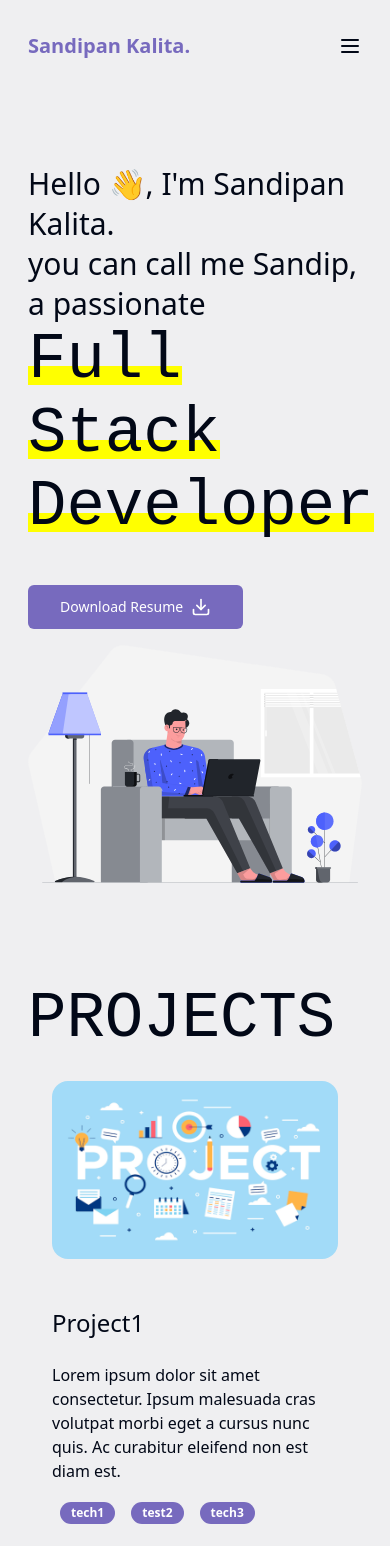
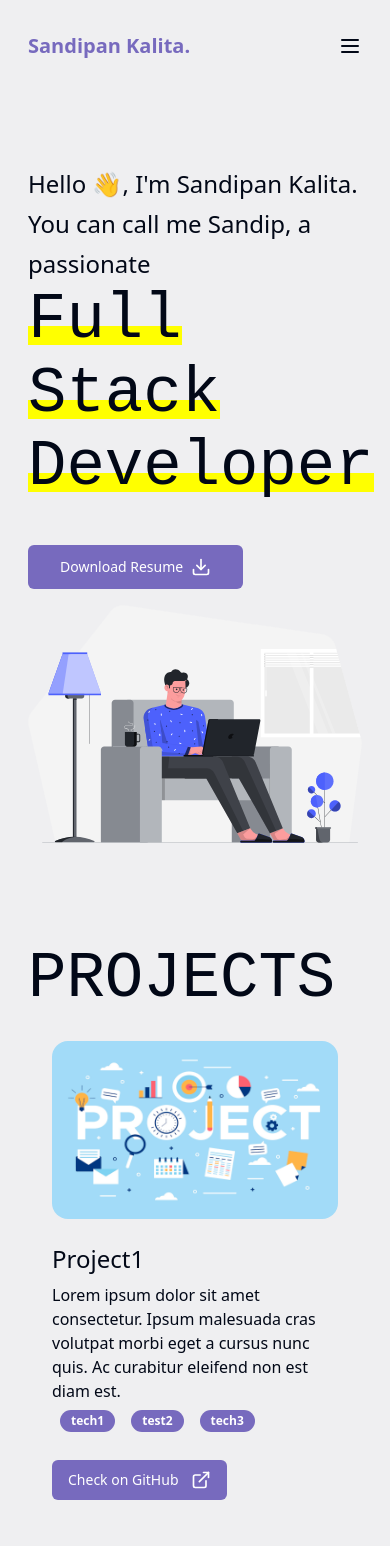
Before and after one commit to sandipanxlr8/portfolio, a React (Vite) app: page / in a window 390 px wide. Shown: the top 1546 px of the page. Built offline with nearby package versions, Linux system fonts and the light colour scheme.

Commit message:
add contact section details

```diff
--- a/package.json
+++ b/package.json
@@ -7,7 +7,8 @@
     "dev": "vite",
     "build": "tsc && vite build",
     "lint": "eslint . --ext ts,tsx --report-unused-disable-directives --max-warnings 0",
-    "preview": "vite preview"
+    "preview": "vite preview",
+    "host": "vite --host"
   },
   "dependencies": {
     "@radix-ui/react-label": "^2.0.2",
--- a/src/components/home/Home.tsx
+++ b/src/components/home/Home.tsx
@@ -16,10 +16,8 @@ function Home() {
       {/* landing section */}
       <div className="mt-12 lg:flex lg:flex-row">
         <div className="pt-14 lg:pt-[120px]">
-          <h2 className="text-3xl/10">
-            Hello 👋, I'm Sandipan Kalita.
-            <br />
-            you can call me Sandip, a passionate
+          <h2 className="text-2xl/10">
+            Hello 👋, I'm Sandipan Kalita. You can call me Sandip, a passionate
           </h2>
           <span className="text-[4rem]/[1.15] font-[monospace] half-highlight-accent-bg">
             Full Stack Developer
--- a/src/components/home/contact/Contact.tsx
+++ b/src/components/home/contact/Contact.tsx
@@ -1,4 +1,14 @@
+import { Mail, Github, Linkedin } from "lucide-react";
+
 function Contact() {
+  const email = "sandipankalitaofficial@gmail.com";
+  const githubUrl = "https://github.com/sandipanxlr8";
+  const linkedinUrl = "https://www.linkedin.com/in/sandipan-kalita";
+
+  const handleExternalLinkClick = (url: string) => {
+    window.open(url, "_blank", "noopener noreferrer");
+  };
+
   return (
     <div className="mt-[100px] mb-12">
       <h2 className="text-[5rem]/[1.15] lg:text-[10rem]/[1.15] font-[monospace]">
@@ -12,7 +22,21 @@ function Contact() {
           collaborations and conversations.
         </p>
 
-        <div className="mt-10">socials</div>
+        <div className="mt-10 font-bold">FIND ME AT</div>
+        <div className="flex flex-row mt-4">
+          <Mail
+            className="mx-4 h-16 w-16 hover:text-accent-foreground"
+            onClick={() => handleExternalLinkClick(`mailto:${email}`)}
+          />
+          <Github
+            className="mx-4 h-16 w-16 hover:text-accent-foreground"
+            onClick={() => handleExternalLinkClick(githubUrl)}
+          />
+          <Linkedin
+            className="mx-4 h-16 w-16 hover:text-accent-foreground"
+            onClick={() => handleExternalLinkClick(linkedinUrl)}
+          />
+        </div>
       </div>
     </div>
   );
--- a/src/components/home/projects/Project.tsx
+++ b/src/components/home/projects/Project.tsx
@@ -26,10 +26,10 @@ function Project({ project }: ProjectPropsInterface) {
           className="rounded-2xl lg:w-[46rem] aspect-[16/10]"
         />
       </div>
-      <div className="py-6 px-6 sm:px-6 lg:px-14 lg:w-[55%]">
+      <div className="pt-0 sm:pt-0 lg:pt-6 pb-6 px-6 sm:px-6 lg:px-14 lg:w-[55%]">
         <h3 className="text-2xl">{project.name}</h3>
-        <p className="mt-6">{project.desc}</p>
-        <div className="mt-4">
+        <p className="mt-2">{project.desc}</p>
+        <div className="mt-1">
           {project.tech &&
             project.tech.map((tech) => (
               <Badge key={tech} className="mx-2">
@@ -37,7 +37,7 @@ function Project({ project }: ProjectPropsInterface) {
               </Badge>
             ))}
         </div>
-        <div className="mt-6">
+        <div className="mt-7">
           {project.isGithub && (
             <Button className="mr-4" size={"default"}>
               Check on GitHub
```
